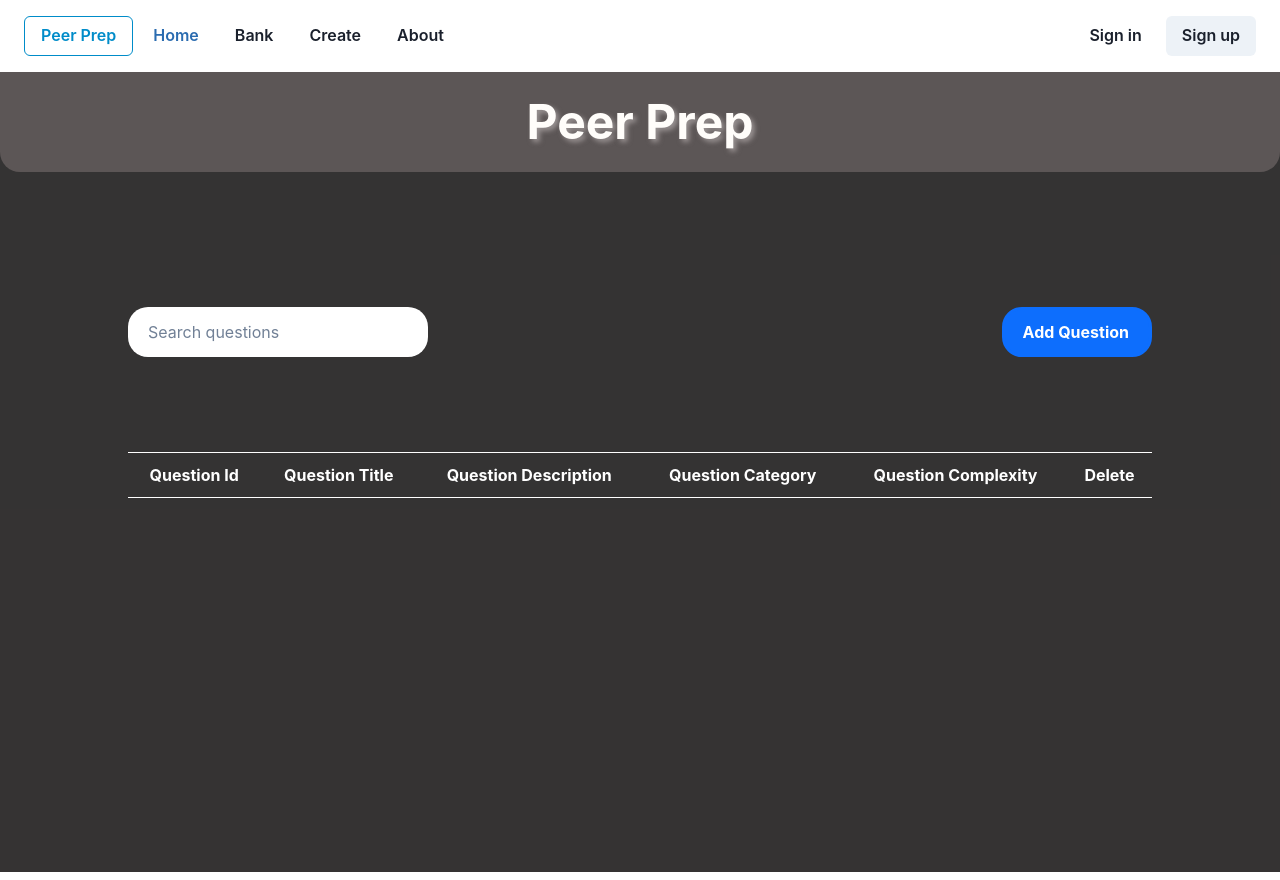
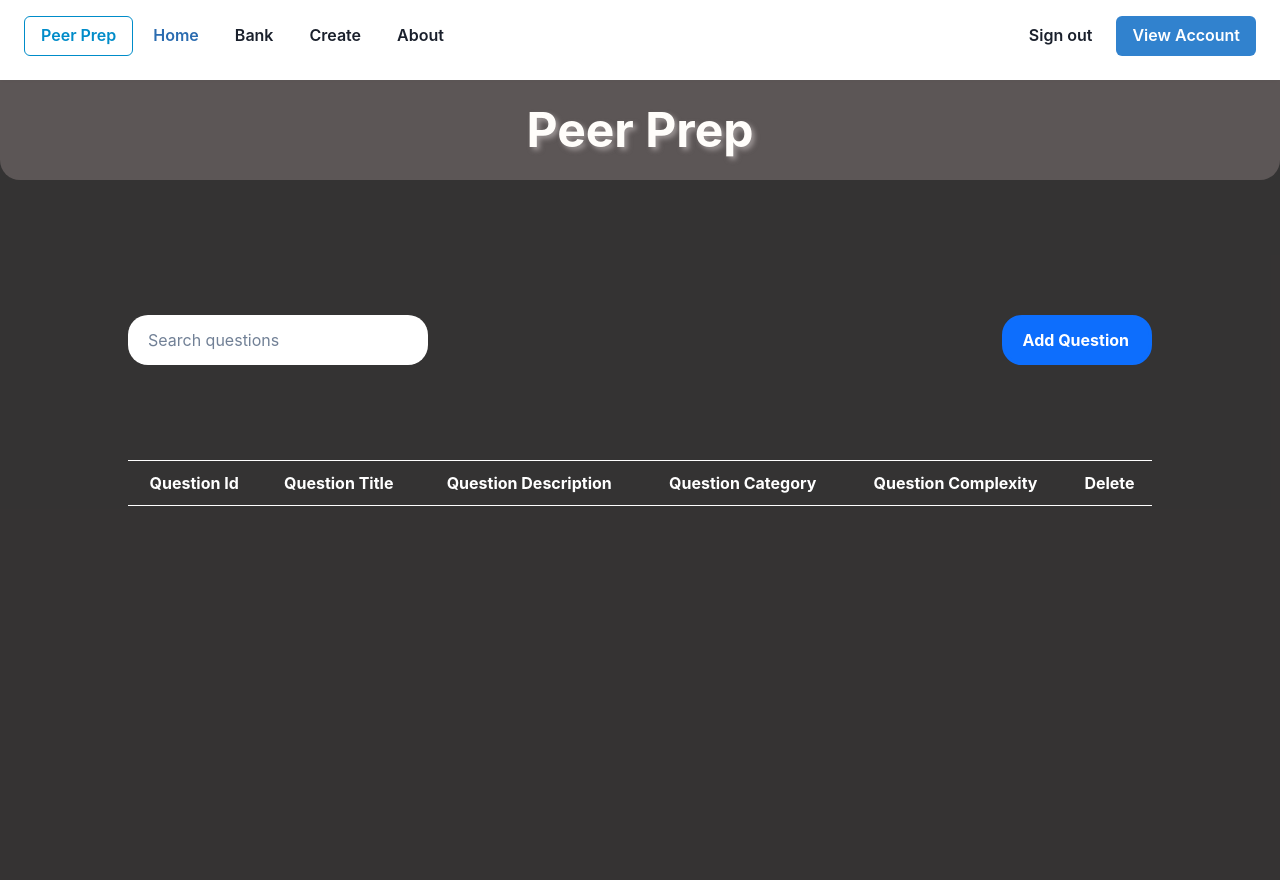
Before and after one commit to CS3219-AY2324S1/ay2324s1-course-assessment-g10, a React (Create React App) app in the folder frontend/: page / in a window 1280 px wide. Built offline with nearby package versions, Linux system fonts and the light colour scheme.

Commit message:
Update Nav bar to indicate login status

```diff
--- a/frontend/src/components/Navbar/Navbar.component.tsx
+++ b/frontend/src/components/Navbar/Navbar.component.tsx
@@ -1,54 +1,52 @@
 import React from "react";
-import {
-    Image,
-    Flex,
-    Button,
-    HStack,
-    chakra
-} from '@chakra-ui/react';
-import { Link } from 'react-router-dom';
+import { Flex, Button, HStack, chakra } from "@chakra-ui/react";
+import { Link } from "react-router-dom";
+import { isLoggedin } from "../../helper/UIHelper";
 
 export const Navbar = () => {
   return (
-        <chakra.header>
-            <Flex
-            w="100%"
-            px="6"
-            py="4"
-            align={'center'}
-            justify={'space-between'}
-            >
+    <chakra.header boxShadow={"md"} minH="10vh" zIndex="999">
+      <Flex w="100%" px="6" py="2vh" align={"center"} justify={"space-between"}>
         <HStack spacing="4px">
           <Link to="/">
-                        <Button colorScheme="linkedin" variant="outline">Peer Prep</Button>
+            <Button colorScheme="linkedin" variant="outline">
+              Peer Prep
+            </Button>
           </Link>
 
           <Link to="/">
-                        <Button colorScheme="blue" variant="ghost">Home</Button>
+            <Button colorScheme="blue" variant="ghost">
+              Home
+            </Button>
           </Link>
 
-                    <Link to="/">
+          <Link to="/bank">
             <Button variant="ghost">Bank</Button>
           </Link>
 
-                    <Link to="/">
+          <Link to="/create">
             <Button variant="ghost">Create</Button>
           </Link>
 
-                    <Link to="/">
+          <Link to="/about">
             <Button variant="ghost">About</Button>
           </Link>
         </HStack>
 
         <HStack>
-                    <Button variant="ghost">
-                        Sign in
-                    </Button>
-                    <Button>
-                        Sign up
-                    </Button>
+          {isLoggedin ? (
+            <>
+              <Button variant="ghost">Sign out</Button>
+              <Button colorScheme="blue">View Account</Button>
+            </>
+          ) : (
+            <>
+              <Button variant="ghost">Sign in</Button>
+              <Button>Sign up</Button>
+            </>
+          )}
         </HStack>
       </Flex>
     </chakra.header>
   );
-}
+};
```
Lines whose indentation alone changed are shown as unchanged.
